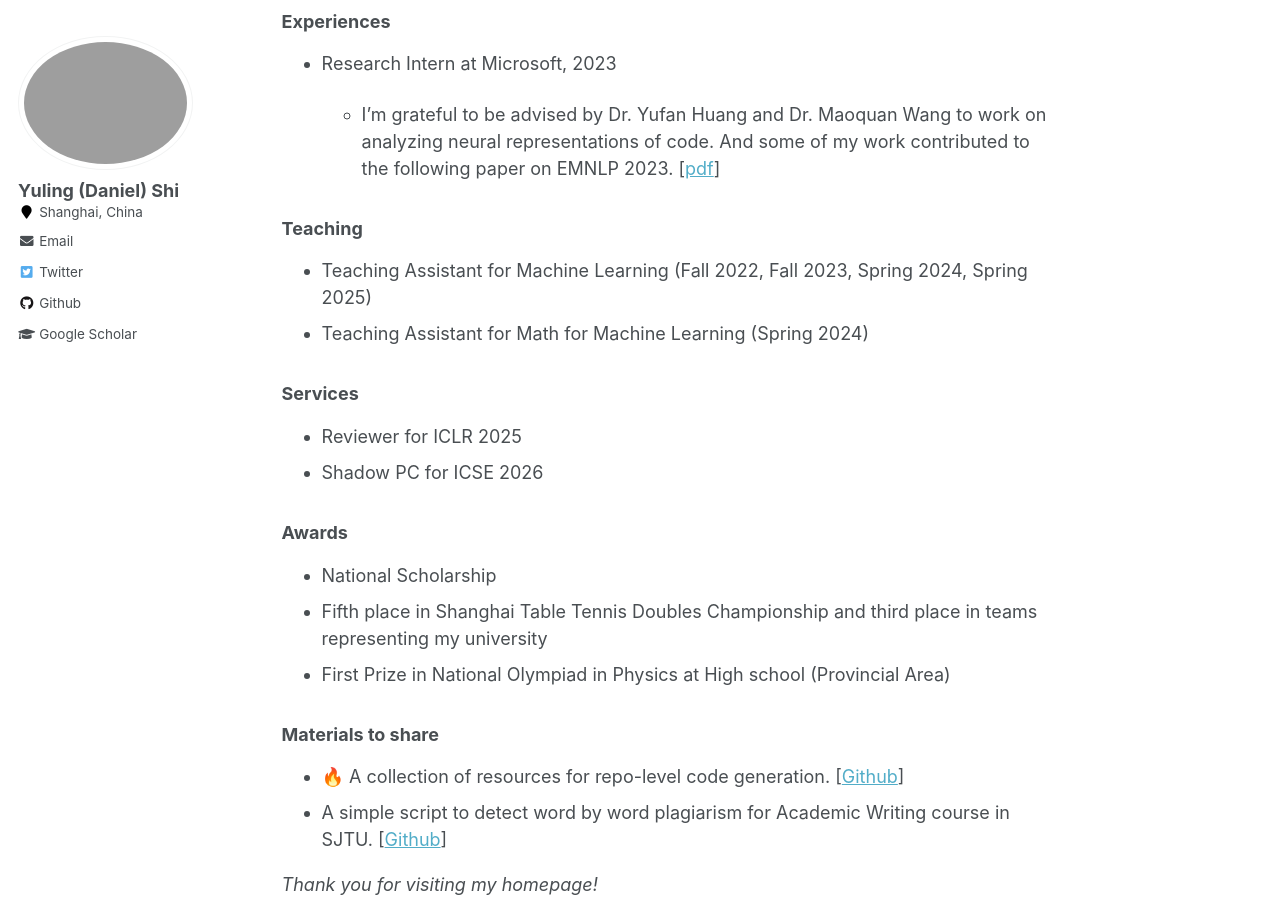
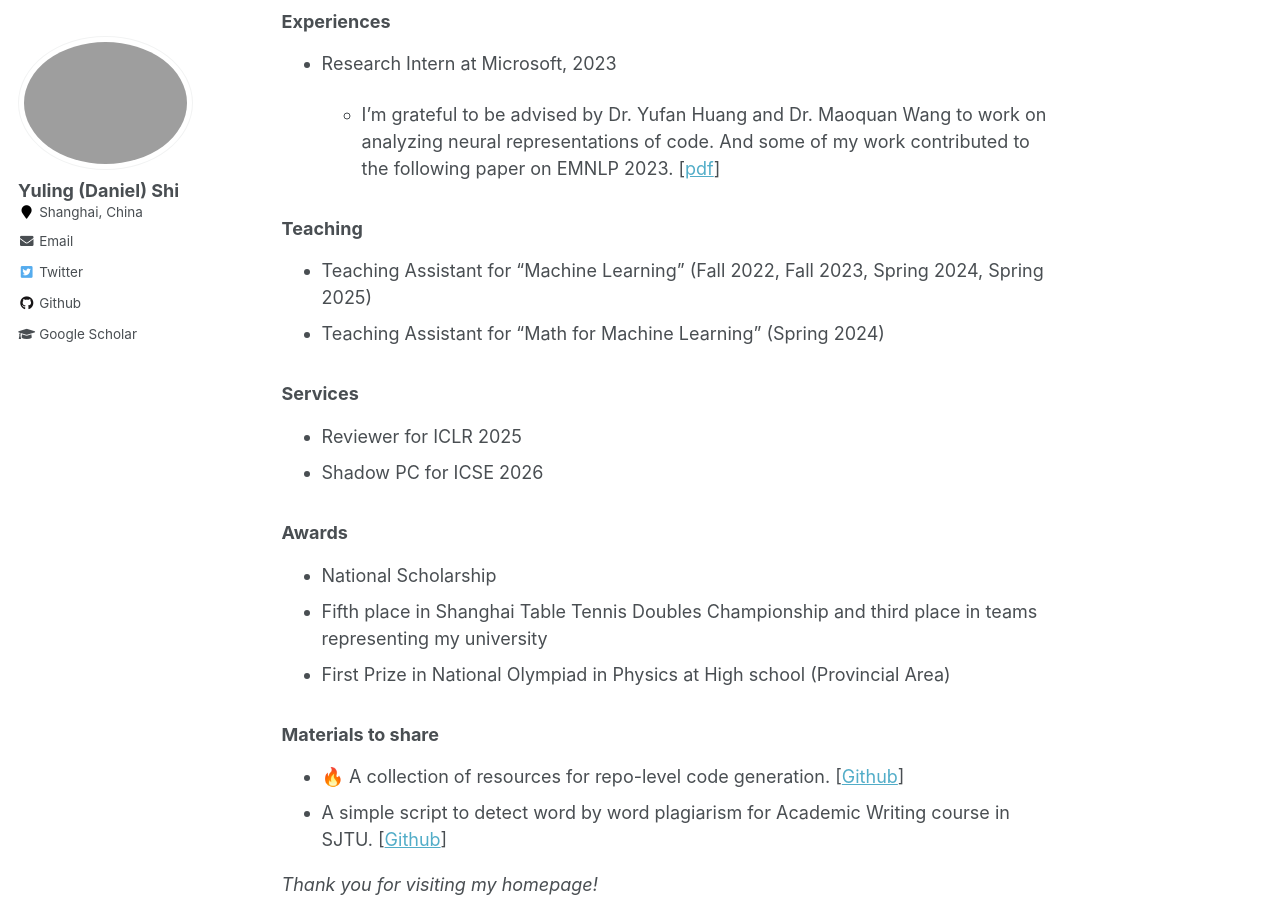
Before and after one commit to YerbaSite/YerbaSite.github.io, a Jekyll site: the page built from _pages/about.md, in a window 1280 px wide and 900 px high, scrolled down 2520 px. Built offline with Jekyll 4.4.1, drawn with Linux system fonts in a browser that asks for light colours.

Commit message:
fix typo

```diff
--- a/_pages/about.md
+++ b/_pages/about.md
@@ -166,8 +166,8 @@ We have multiple potential projects available with abundant computing resources!
 
 ### Teaching
 
-- Teaching Assistant for Machine Learning (Fall 2022, Fall 2023, Spring 2024, Spring 2025)
-- Teaching Assistant for Math for Machine Learning (Spring 2024)
+- Teaching Assistant for "Machine Learning" (Fall 2022, Fall 2023, Spring 2024, Spring 2025)
+- Teaching Assistant for "Math for Machine Learning" (Spring 2024)
 
 ### Services
 
```
